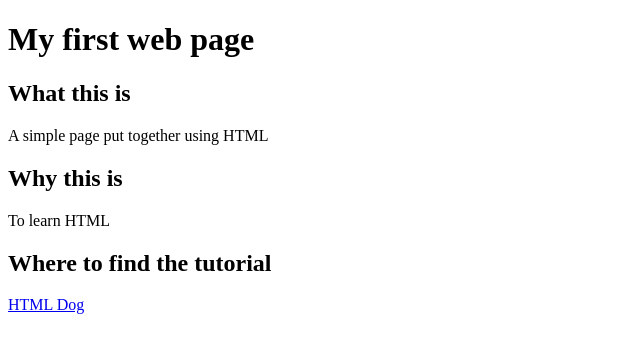
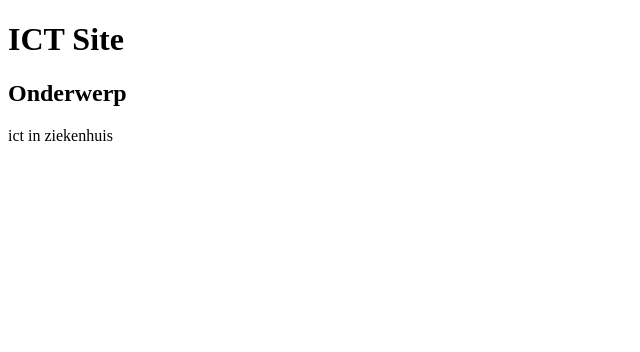
Before and after one commit to Nick-Speelman/ict-site2, a plain HTML site: page index.html in a window 1280 px wide. Shown: the whole page, without its empty margins (0-640 px from the left). Drawn offline with Linux system fonts and the light colour scheme.

Commit message:
text aangepast

```diff
--- a/index.html
+++ b/index.html
@@ -3,21 +3,15 @@
 <html>
 
 <head>
-    <title>My first web page</title>
+    <title>ICT Site</title>
 </head>
 
 <body>
 
-    <h1>My first web page</h1>
+    <h1>ICT Site</h1>
 
-    <h2>What this is</h2>
-    <p>A simple page put together using HTML</p>
-
-    <h2>Why this is</h2>
-    <p>To learn HTML</p>
-
-    <h2>Where to find the tutorial</h2>
-    <p><a href="http://www.htmldog.com">HTML Dog</a></p>
+    <h2>Onderwerp</h2>
+    <p>ict in ziekenhuis</p>
 
 </body>
 
```
